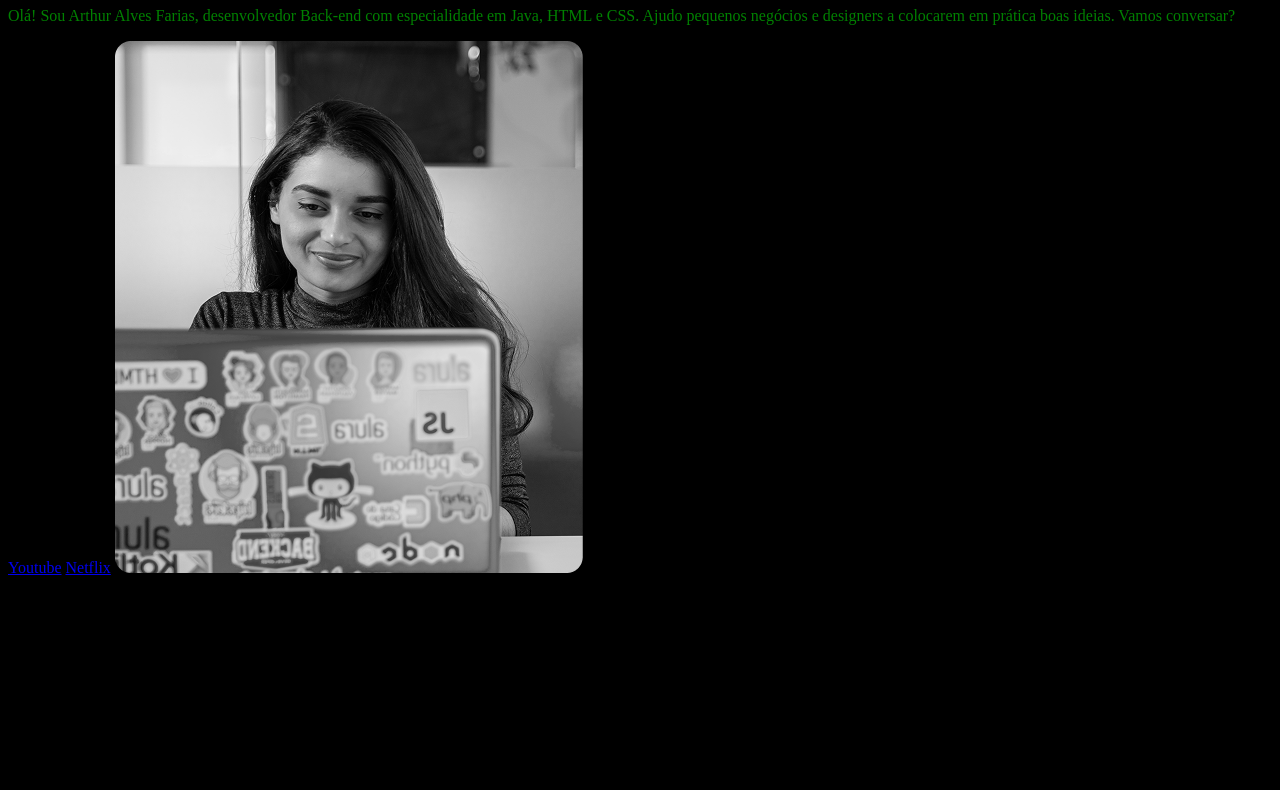
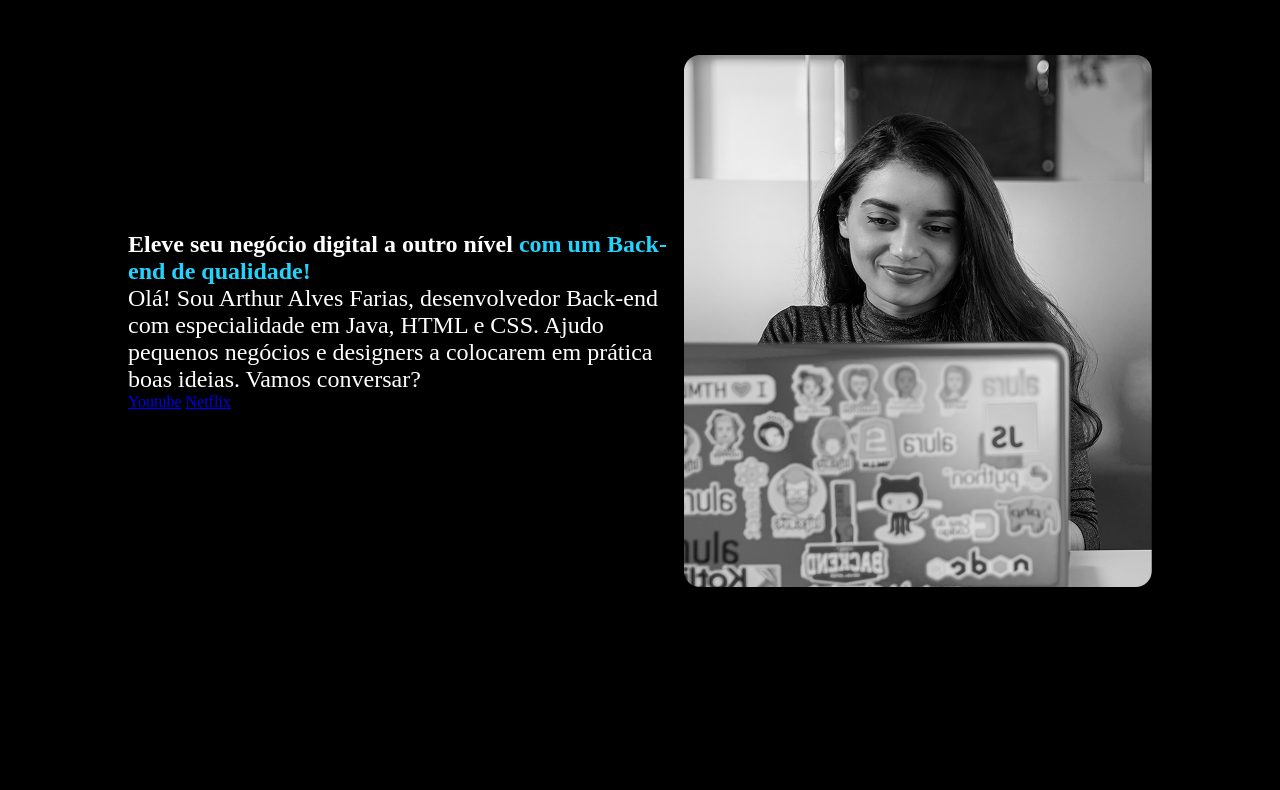
Before and after one commit to art-hur00/Cursos-ALURA, a plain HTML site: page index.html in a window 1280 px wide. Shown: the part 73-863 px from the top of the page. Before the commit the page ends 800 px from the top, so only its background shows below. Drawn offline with Linux system fonts and the light colour scheme.

Commit message:
Ajustando fonte

```diff
--- a/index.html
+++ b/index.html
@@ -8,11 +8,13 @@
 </head>
 <body>
     <header></header>
-    <main>
-        <h1> Eleve seu negócio digital a outro nível <strong>com um Back-end de qualidade! </strong></h1>
-        <p> Olá! Sou Arthur Alves Farias, desenvolvedor Back-end com especialidade em Java, HTML e CSS. Ajudo pequenos negócios e designers a colocarem em prática boas ideias. Vamos conversar? </p>
+    <main class="apresentacao">
+       <section class="apresentacao__conteudo">
+        <h1 class="ctitulo"> Eleve seu negócio digital a outro nível <strong>com um Back-end de qualidade! </strong></h1>
+        <p class="apresentacao__conteudo__texto"> Olá! Sou Arthur Alves Farias, desenvolvedor Back-end com especialidade em  Java, HTML e CSS. Ajudo pequenos negócios e designers a colocarem em prática boas ideias. Vamos conversar? </p>
         <a href="https://youtube.com"> Youtube</a>
         <a href=" https://netflix.com" > Netflix</a>
+        </section>
         <img src="Rectangle 47.png" alt="Imagem de uma mulher com um notebook">
     </main>
     <footer></footer>
--- a/style.css
+++ b/style.css
@@ -1,5 +1,28 @@
+*{
+    margin: 0;
+    padding: 0;
+}
 body{
-    background-color: black;
-    color: green
-
+    height: 100vh;
+    background-color: #000;
+    color: #fff;
+    box-sizing: border-box;
 }
+.apresentacao{
+    margin: 10%;
+    display: flex;
+    align-items: center;
+    justify-content: space-between;
+}
+strong{
+    color: #22d4fd
+}
+.apresentacao__conteudo{
+    width: 615px;
+}
+.apresentacao__conteudo__titulo{
+    font-size: 36px;
+}
+.apresentacao__conteudo__texto{
+    font-size: 24px;
+}
```
